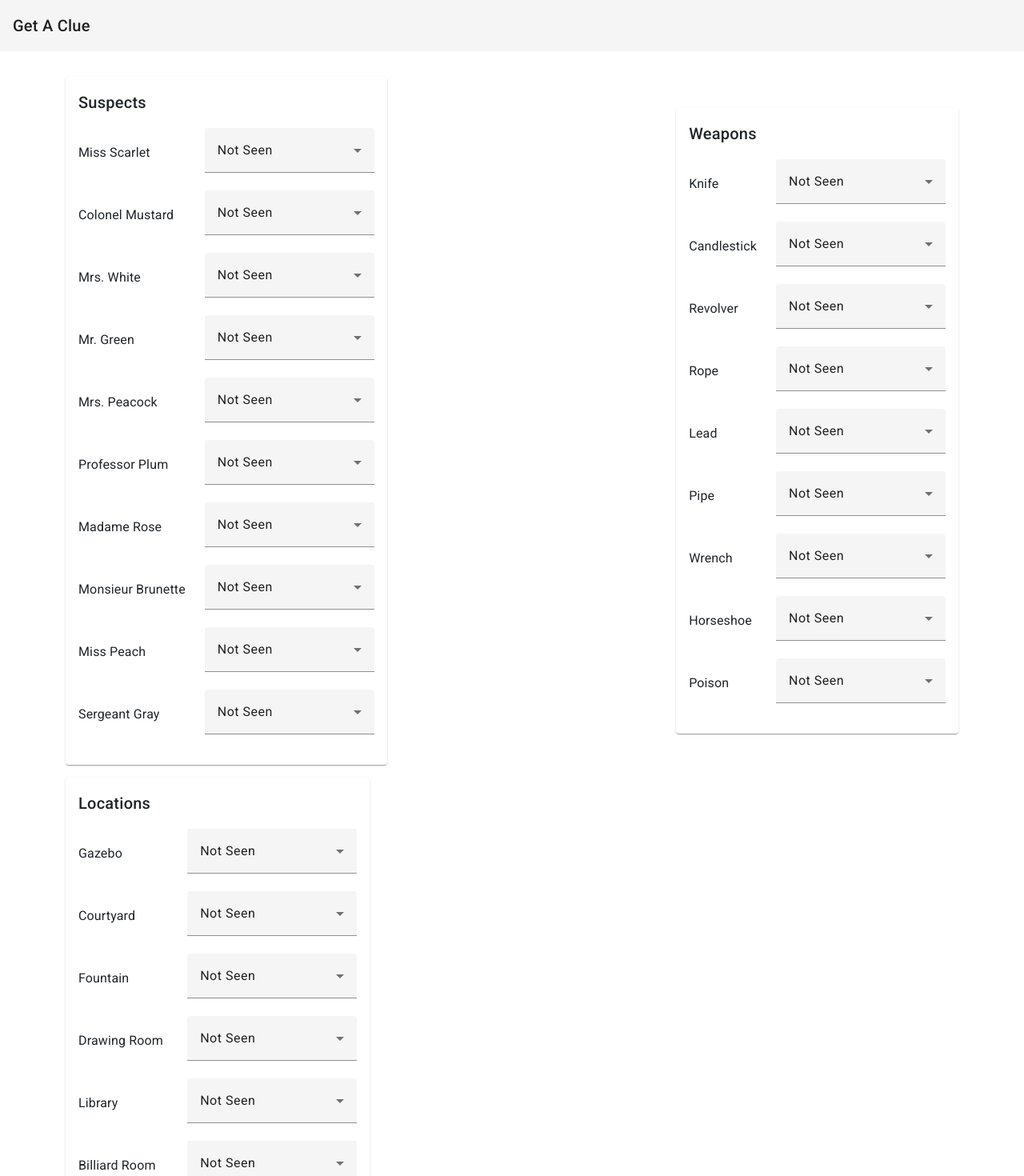
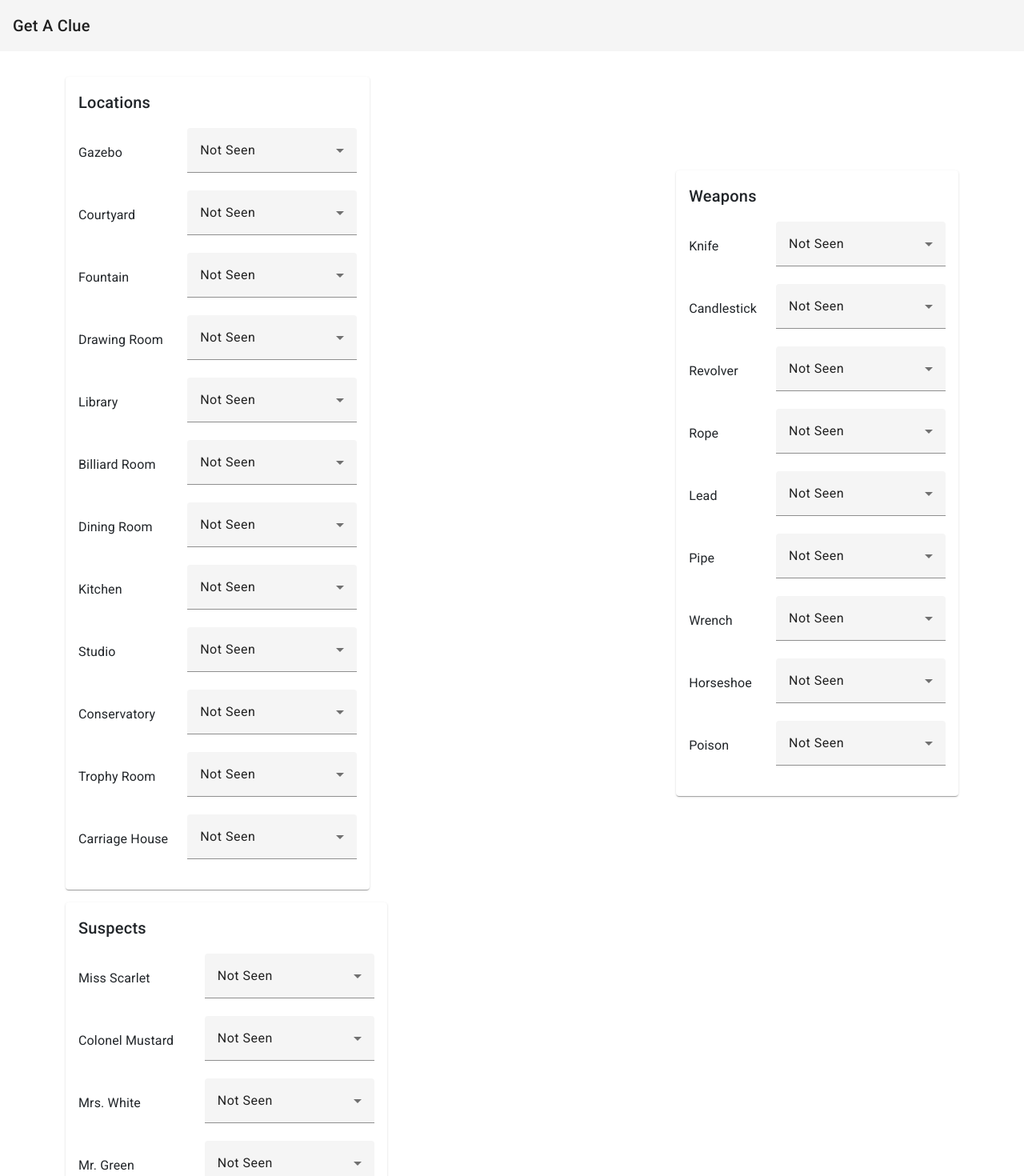
Before and after one commit to garv5014/Get-A-Clue, an Angular app: page / in a window 1280 px wide. Shown: the top 1470 px of the page at 80% size. Built offline with nearby package versions, Linux system fonts and the light colour scheme.

Commit message:
updated the component for easier dev

```diff
--- a/src/app/app.component.html
+++ b/src/app/app.component.html
@@ -7,42 +7,16 @@
       class="d-flex flex-wrap justify-content-lg-between justify-content-md-center align-items-center"
       style="width: 100%"
     >
-      <mat-card class="mb-sm-3">
-        <mat-card-header> <h2>Suspects</h2> </mat-card-header>
+      <mat-card *ngFor="let category of categories" class="mb-sm-3">
+        <mat-card-header>
+          <h2>{{ category }}</h2>
+        </mat-card-header>
         <mat-card-content>
-          <span *ngFor="let item of gameState.Suspects">
+          <span *ngFor="let item of gameState[category]">
             <app-deduction-item
               [currentStatus]="item.Status"
               [name]="item.Name"
-              [category]="'Suspects'"
-              (statusUpdate)="onStatusUpdate($event)"
-            ></app-deduction-item>
-          </span>
-        </mat-card-content>
-      </mat-card>
-      <mat-card class="mb-sm-3">
-        <mat-card-header>
-          <h2>Weapons</h2>
-        </mat-card-header>
-        <mat-card-content>
-          <span *ngFor="let item of gameState.Weapons">
-            <app-deduction-item
-              [currentStatus]="item.Status"
-              [name]="item.Name"
-              [category]="'Weapons'"
-              (statusUpdate)="onStatusUpdate($event)"
-            ></app-deduction-item>
-          </span>
-        </mat-card-content>
-      </mat-card>
-      <mat-card class="mb-sm-3">
-        <mat-card-header> <h2>Locations</h2> </mat-card-header>
-        <mat-card-content>
-          <span *ngFor="let item of gameState.Locations">
-            <app-deduction-item
-              [currentStatus]="item.Status"
-              [name]="item.Name"
-              [category]="'Locations'"
+              [category]="category"
               (statusUpdate)="onStatusUpdate($event)"
             ></app-deduction-item>
           </span>
--- a/src/app/app.component.ts
+++ b/src/app/app.component.ts
@@ -23,12 +23,17 @@ import { ItemCategories } from './models/deductionItems.interface';
 })
 export class AppComponent implements OnInit, AfterViewInit {
   title = 'Get-A-Clue';
-
+  categories: Array<'Locations' | 'Weapons' | 'Suspects'> = [
+    'Locations',
+    'Weapons',
+    'Suspects',
+  ];
   gameState: gameObject = {
     Weapons: [],
     Locations: [],
     Suspects: [],
   };
+
   constructor(private _clueStorageService: ClueStorageService) {}
 
   ngOnInit(): void {
@@ -44,6 +49,7 @@ export class AppComponent implements OnInit, AfterViewInit {
     console.log(
       `Status of ${event.itemCategory} new status of ${event.itemName} is ${event.newStatus}`
     );
+    this.gameState['Locations'];
 
     console.log('gameState' + this.gameState);
     console.log('storage' + this._clueStorageService);
```
